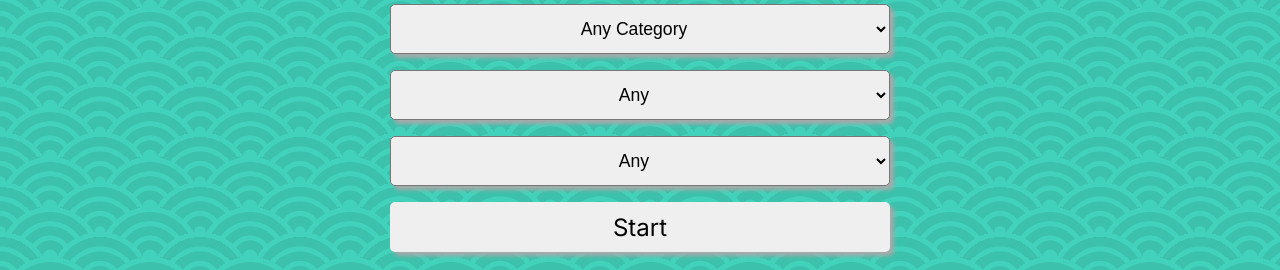
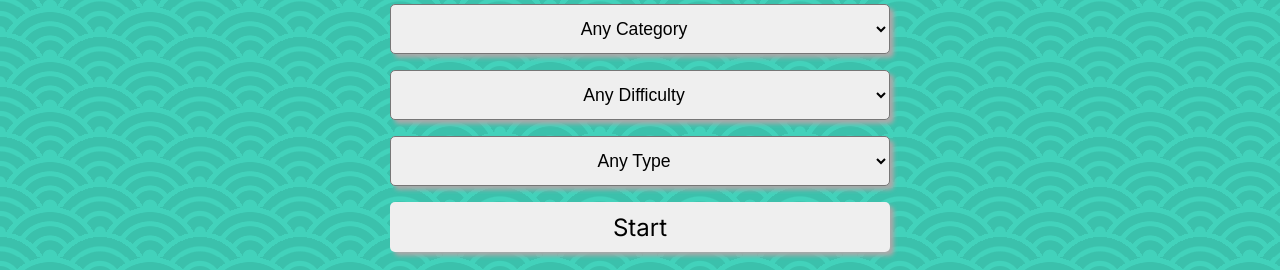
Before and after one commit to jackli921/Open-Trivia-Challenge, a React (Vite) app: page / in a window 1280 px wide. Shown: the part 343-613 px from the top of the page. Built offline with nearby package versions, Linux system fonts and the light colour scheme.

Commit message:
chore: fixed spacing

```diff
--- a/src/App.css
+++ b/src/App.css
@@ -293,6 +293,11 @@ select{
   padding: 0.5rem;
 }
 
+.rules{
+  height: 70vh;
+  overflow: scroll;
+}
+
 .double-bonus{
   border: 2px solid;
   width: 300px;
@@ -424,7 +429,7 @@ select{
   }
 
   .title-container h1{
-    font-size: 2.5rem;
+    font-size: 2.2rem;
   }
 
   .primary-btn {
@@ -438,7 +443,7 @@ select{
     .scoreboard,
     .rules,
     .about{
-      padding-top: 6em;
+      padding-top: 3em;
     }
 
   .additional-info-modal-container,
@@ -462,7 +467,7 @@ select{
 
 @media(min-width:800px){
   .title-container h1 {
-      font-size: 2.7rem;
+      font-size: 2.3rem;
   }
   .question-title {
     font-size: 1.5em;
--- a/src/Components/Form.jsx
+++ b/src/Components/Form.jsx
@@ -69,8 +69,8 @@ export default function Form(props){
                     value={formData.difficulty}
                     id="difficulty">
 
-                    <option value="any">Any</option>
-                    <option value="easy">Easy</option>
+                    <option value="any">Any Difficulty</option>
+                    <option value="easy" selected='selected'>Easy</option>
                     <option value="medium">Medium</option>
                     <option value="hard">Hard</option>
                 </select>
@@ -79,10 +79,10 @@ export default function Form(props){
                     name="type"
                     onChange={handleChange}
                     value={formData.type}
-                    id="type">
+                    id="type">``
 
-                    <option value="any">Any</option>
-                    <option value="multiple">Multiple</option>
+                    <option value="any">Any Type</option>
+                    <option value="multiple" selected='selected`'>Multiple</option>
                     <option value="boolean">True or False</option>
                 </select>
 
--- a/src/Components/Rules.jsx
+++ b/src/Components/Rules.jsx
@@ -2,9 +2,8 @@ import React, { PureComponent } from 'react'
 
 export default function Rules(){
     return (
-        <div>
-            <ul className="rules">
-                <h3>Rules</h3>
+        <div className="rules">
+            <ul >
                 <li>+1, +2, or +3 pts for every easy, medium, or hard questions answered <span className="green">correctly</span>! </li>
                 <li>-3, -2, or -1 pts for every easy, medium, or hard questions answered <span className="red">incorrectly</span>!</li>
                 <li> <span className='yellow'>Double your points</span> for each correct answer before the bonus timer runs out </li>
```
Also changed, not shown: 6 other files (tests, documents, lock files or other folders).
